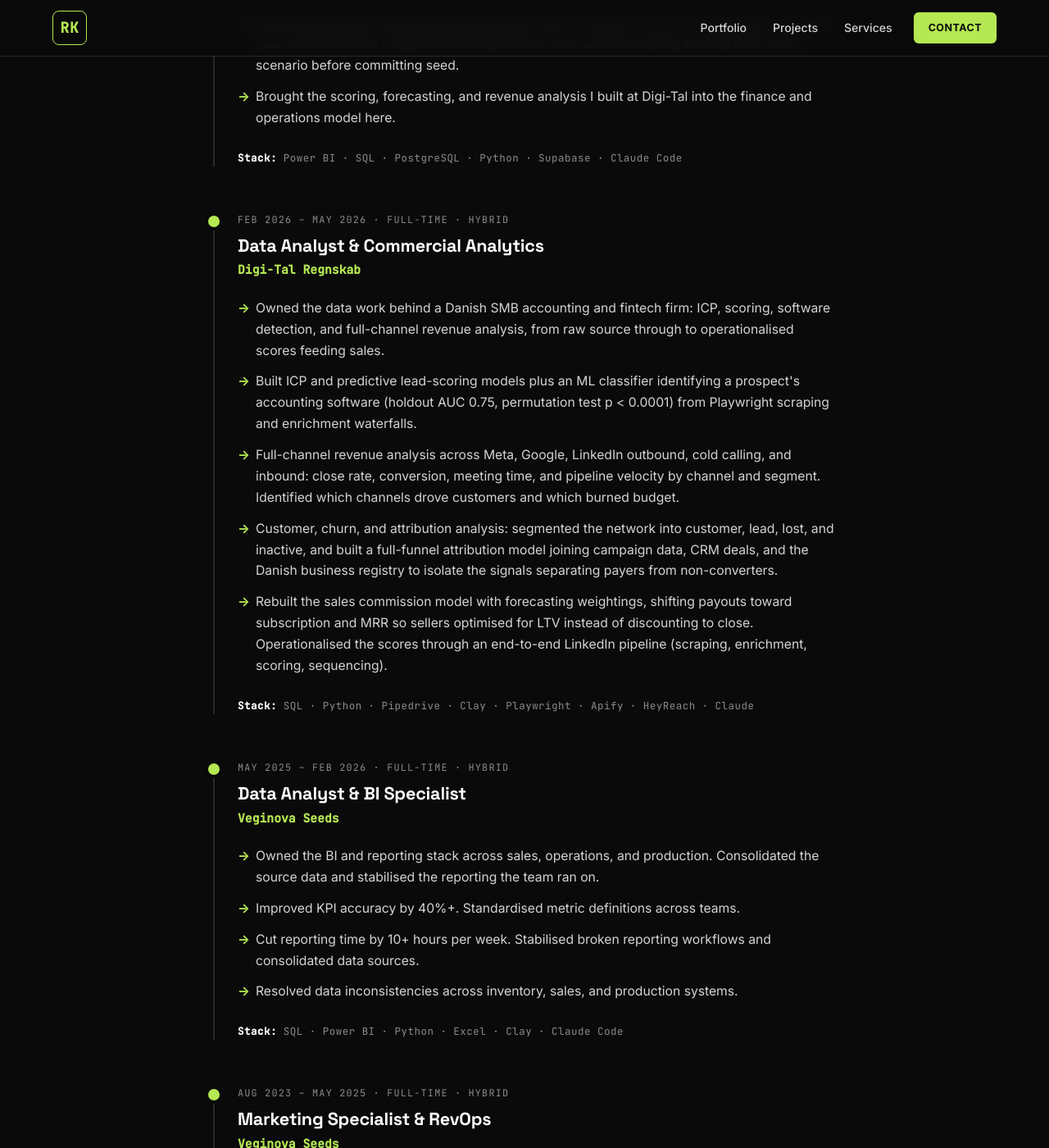
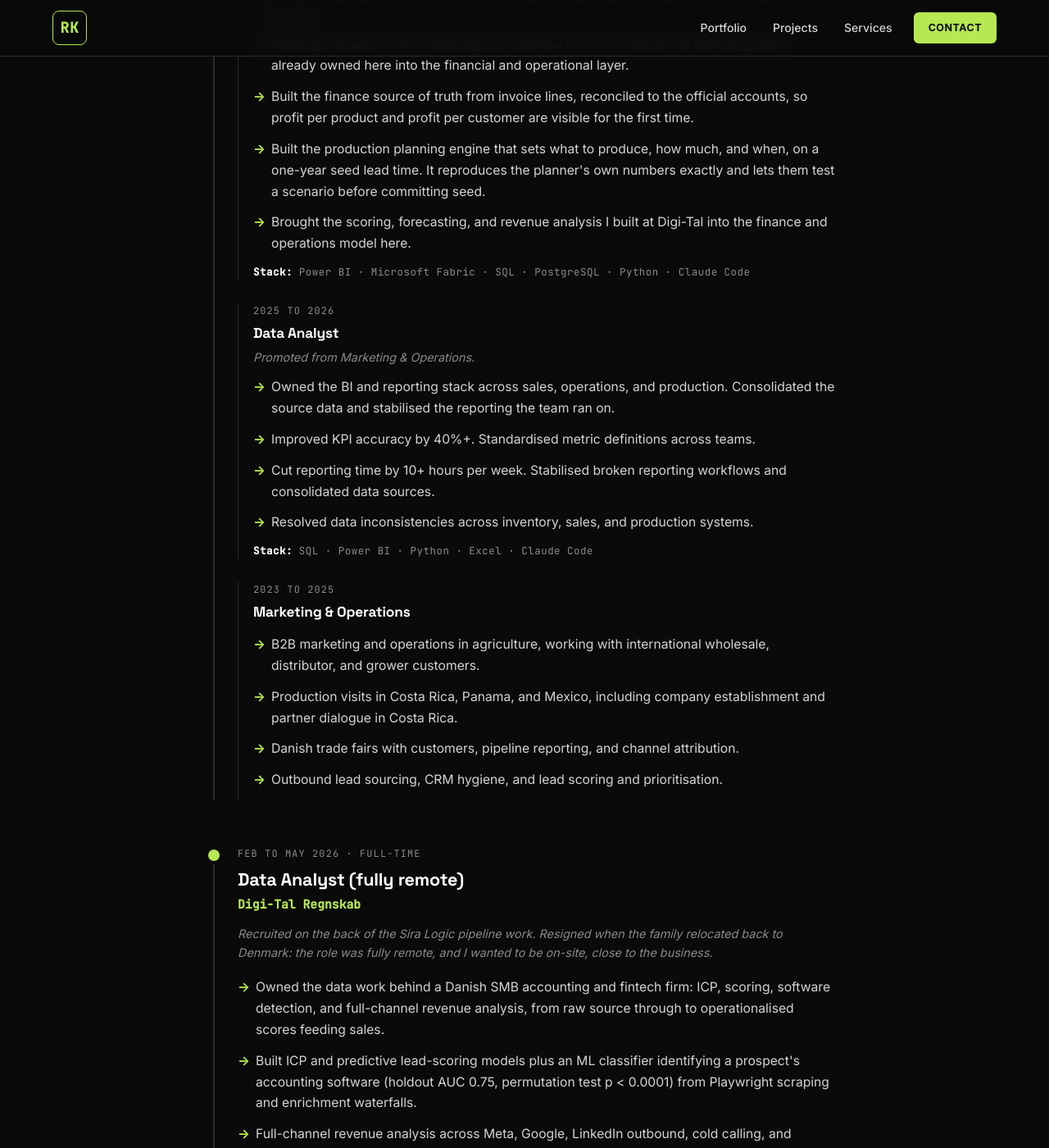
Before and after one commit to rasmuskampmann1998/rasmuskampmann.com, a Jekyll site: the page built from index.md, in a window 1280 px wide and 1400 px high, scrolled down 7188 px. Shown: the whole window at 82% size. Built offline with Jekyll 4.4.1, drawn with Linux system fonts in a browser that asks for light colours; some of the changed text lies outside the part shown.

Commit message:
Experience: grouped Veginova block with stated transitions; Outlier entry removed
Co-Authored-By: Claude Fable 5 <noreply@anthropic.com>

```diff
--- a/assets/css/main.scss
+++ b/assets/css/main.scss
@@ -1723,6 +1723,29 @@ ul.hero-stack {
 
     strong { color: var(--text-primary); }
   }
+
+  .experience-subrole {
+    margin-top: 22px;
+    padding-left: 18px;
+    border-left: 1px solid var(--border);
+  }
+
+  .experience-subrole-title {
+    font-family: 'Space Grotesk', sans-serif;
+    font-size: 1.08rem;
+    font-weight: 700;
+    color: var(--text-primary);
+    margin: 4px 0 0;
+    letter-spacing: -0.01em;
+  }
+
+  .experience-transition {
+    font-size: 0.9rem;
+    color: var(--text-muted);
+    font-style: italic;
+    margin: 4px 0 0;
+    line-height: 1.55;
+  }
 }
 
 // ── SOFT CTA STRIP (homepage bottom → Services) ──────────────────────────────
--- a/index.md
+++ b/index.md
@@ -212,22 +212,54 @@ title: Home
     <div class="experience-timeline">
 
       <div class="experience-card">
-        <p class="experience-date">Jun 2026 – Present · Full-time</p>
-        <h4 class="experience-role">Data Analyst &amp; BI Specialist</h4>
-        <p class="experience-company">Veginova Seeds</p>
-        <ul class="experience-bullets">
-          <li>Back at Veginova, building the data, BI, and reporting the business runs on. Extends the reporting stack I already owned here into the financial and operational layer.</li>
-          <li>Built the finance source of truth from invoice lines, reconciled to the official accounts, so profit per product and profit per customer are visible for the first time.</li>
-          <li>Built the production planning engine that sets what to produce, how much, and when, on a one-year seed lead time. It reproduces the planner's own numbers exactly and lets them test a scenario before committing seed.</li>
-          <li>Brought the scoring, forecasting, and revenue analysis I built at Digi-Tal into the finance and operations model here.</li>
-        </ul>
-        <p class="experience-stack"><strong>Stack:</strong> Power BI · SQL · PostgreSQL · Python · Supabase · Claude Code</p>
+        <p class="experience-date">Aug 2023 to now · Full-time</p>
+        <h4 class="experience-role">Veginova Seeds</h4>
+        <p class="experience-company">Family-owned seed company · Odense, Denmark</p>
+        <p class="experience-transition">Three roles in one company: marketing, then data, now Power BI development.</p>
+
+        <div class="experience-subrole">
+          <p class="experience-date">Jun 2026 to now</p>
+          <h5 class="experience-subrole-title">Power BI Developer</h5>
+          <p class="experience-transition">Back after the spring 2026 Data Analyst role at Digi-Tal Regnskab. Leading the Microsoft Fabric consolidation.</p>
+          <ul class="experience-bullets">
+            <li>Building the data, BI, and reporting the business runs on. Extends the reporting stack I already owned here into the financial and operational layer.</li>
+            <li>Built the finance source of truth from invoice lines, reconciled to the official accounts, so profit per product and profit per customer are visible for the first time.</li>
+            <li>Built the production planning engine that sets what to produce, how much, and when, on a one-year seed lead time. It reproduces the planner's own numbers exactly and lets them test a scenario before committing seed.</li>
+            <li>Brought the scoring, forecasting, and revenue analysis I built at Digi-Tal into the finance and operations model here.</li>
+          </ul>
+          <p class="experience-stack"><strong>Stack:</strong> Power BI · Microsoft Fabric · SQL · PostgreSQL · Python · Claude Code</p>
+        </div>
+
+        <div class="experience-subrole">
+          <p class="experience-date">2025 to 2026</p>
+          <h5 class="experience-subrole-title">Data Analyst</h5>
+          <p class="experience-transition">Promoted from Marketing &amp; Operations.</p>
+          <ul class="experience-bullets">
+            <li>Owned the BI and reporting stack across sales, operations, and production. Consolidated the source data and stabilised the reporting the team ran on.</li>
+            <li>Improved KPI accuracy by 40%+. Standardised metric definitions across teams.</li>
+            <li>Cut reporting time by 10+ hours per week. Stabilised broken reporting workflows and consolidated data sources.</li>
+            <li>Resolved data inconsistencies across inventory, sales, and production systems.</li>
+          </ul>
+          <p class="experience-stack"><strong>Stack:</strong> SQL · Power BI · Python · Excel · Claude Code</p>
+        </div>
+
+        <div class="experience-subrole">
+          <p class="experience-date">2023 to 2025</p>
+          <h5 class="experience-subrole-title">Marketing &amp; Operations</h5>
+          <ul class="experience-bullets">
+            <li>B2B marketing and operations in agriculture, working with international wholesale, distributor, and grower customers.</li>
+            <li>Production visits in Costa Rica, Panama, and Mexico, including company establishment and partner dialogue in Costa Rica.</li>
+            <li>Danish trade fairs with customers, pipeline reporting, and channel attribution.</li>
+            <li>Outbound lead sourcing, CRM hygiene, and lead scoring and prioritisation.</li>
+          </ul>
+        </div>
       </div>
 
       <div class="experience-card">
-        <p class="experience-date">Feb 2026 – May 2026 · Full-time · Hybrid</p>
-        <h4 class="experience-role">Data Analyst &amp; Commercial Analytics</h4>
+        <p class="experience-date">Feb to May 2026 · Full-time</p>
+        <h4 class="experience-role">Data Analyst (fully remote)</h4>
         <p class="experience-company">Digi-Tal Regnskab</p>
+        <p class="experience-transition">Recruited on the back of the Sira Logic pipeline work. Resigned when the family relocated back to Denmark: the role was fully remote, and I wanted to be on-site, close to the business.</p>
         <ul class="experience-bullets">
           <li>Owned the data work behind a Danish SMB accounting and fintech firm: ICP, scoring, software detection, and full-channel revenue analysis, from raw source through to operationalised scores feeding sales.</li>
           <li>Built ICP and predictive lead-scoring models plus an ML classifier identifying a prospect's accounting software (holdout AUC 0.75, permutation test p &lt; 0.0001) from Playwright scraping and enrichment waterfalls.</li>
@@ -239,36 +271,13 @@ title: Home
       </div>
 
       <div class="experience-card">
-        <p class="experience-date">May 2025 – Feb 2026 · Full-time · Hybrid</p>
-        <h4 class="experience-role">Data Analyst &amp; BI Specialist</h4>
-        <p class="experience-company">Veginova Seeds</p>
-        <ul class="experience-bullets">
-          <li>Owned the BI and reporting stack across sales, operations, and production. Consolidated the source data and stabilised the reporting the team ran on.</li>
-          <li>Improved KPI accuracy by 40%+. Standardised metric definitions across teams.</li>
-          <li>Cut reporting time by 10+ hours per week. Stabilised broken reporting workflows and consolidated data sources.</li>
-          <li>Resolved data inconsistencies across inventory, sales, and production systems.</li>
-        </ul>
-        <p class="experience-stack"><strong>Stack:</strong> SQL · Power BI · Python · Excel · Clay · Claude Code</p>
-      </div>
-
-      <div class="experience-card">
-        <p class="experience-date">Aug 2023 – May 2025 · Full-time · Hybrid</p>
-        <h4 class="experience-role">Marketing Specialist &amp; RevOps</h4>
-        <p class="experience-company">Veginova Seeds</p>
-        <ul class="experience-bullets">
-          <li>B2B marketing and RevOps in agriculture, working with international wholesale, distributor, and grower customers.</li>
-          <li>Outbound lead sourcing, CRM hygiene, and lead scoring and prioritisation.</li>
-          <li>Trade-fair and grower-event sourcing, pipeline reporting, and channel attribution.</li>
-        </ul>
-      </div>
-
-      <div class="experience-card">
-        <p class="experience-date">Jun 2024 – Aug 2025 · Self-employed · Remote</p>
-        <h4 class="experience-role">Founder · Data &amp; RevOps</h4>
+        <p class="experience-date">Jun 2024 to Aug 2025 · Independent</p>
+        <h4 class="experience-role">Data &amp; AI Consultant</h4>
         <p class="experience-company">Sira Logic</p>
+        <p class="experience-transition">Founded alongside the Veginova role.</p>
         <ul class="experience-bullets">
           <li>Service business building AI-driven lead generation, enrichment, and CRM automation for B2B companies.</li>
-          <li>Built lead enrichment and scoring workflows. Qualification accuracy improved by 30–40%.</li>
+          <li>Built lead enrichment and scoring workflows. Qualification accuracy improved by 30 to 40%.</li>
           <li>Built CRM automation pipelines integrating HubSpot and GoHighLevel with external data sources.</li>
           <li>Built custom web scraping systems for industry-specific data sources.</li>
         </ul>
@@ -276,20 +285,10 @@ title: Home
       </div>
 
       <div class="experience-card">
-        <p class="experience-date">Jan 2025 – Jan 2026 · Freelance · Remote</p>
-        <h4 class="experience-role">AI &amp; LLM Data Analyst</h4>
-        <p class="experience-company">Outlier</p>
-        <ul class="experience-bullets">
-          <li>Reviewed and annotated 1,000+ Danish-language AI conversations to improve response quality.</li>
-          <li>Spotted patterns where models failed and fed that back into training data.</li>
-          <li>Built practical understanding of how LLMs work and where they break. The same insight powers the AI scoring and qualification workflows I build today.</li>
-        </ul>
-      </div>
-
-      <div class="experience-card">
-        <p class="experience-date">Jan 2023 – Aug 2023 · Part-time · Hybrid</p>
+        <p class="experience-date">Jan to Aug 2023 · Part-time</p>
         <h4 class="experience-role">Marketing &amp; Digital Graduate</h4>
         <p class="experience-company">Damstahl Danmark</p>
+        <p class="experience-transition">Student job during the BBA at Aarhus BSS.</p>
         <ul class="experience-bullets">
           <li>Managed product and marketing data in ERP and CRM platforms across European markets.</li>
           <li>Built Excel dashboards for campaign reporting.</li>
```
